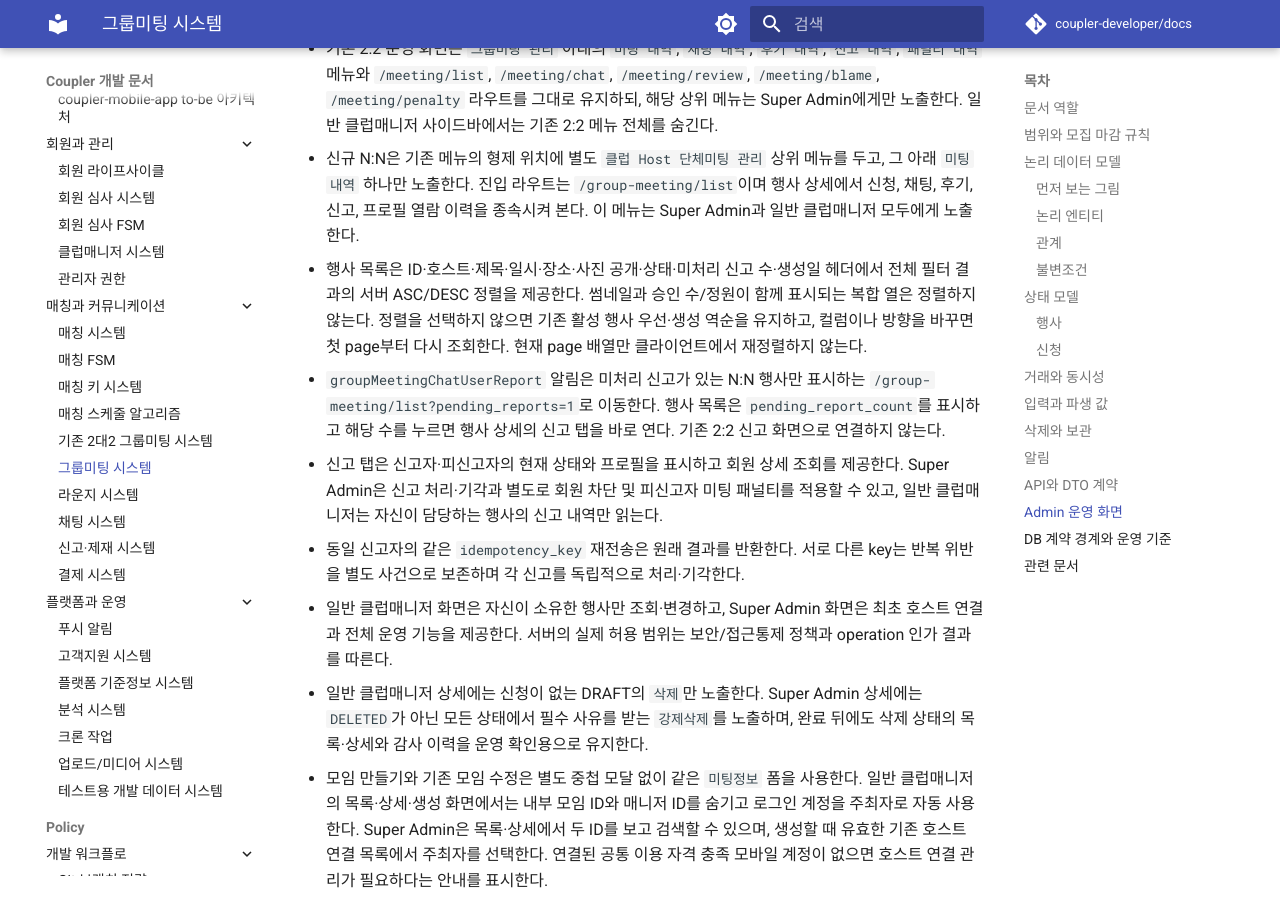
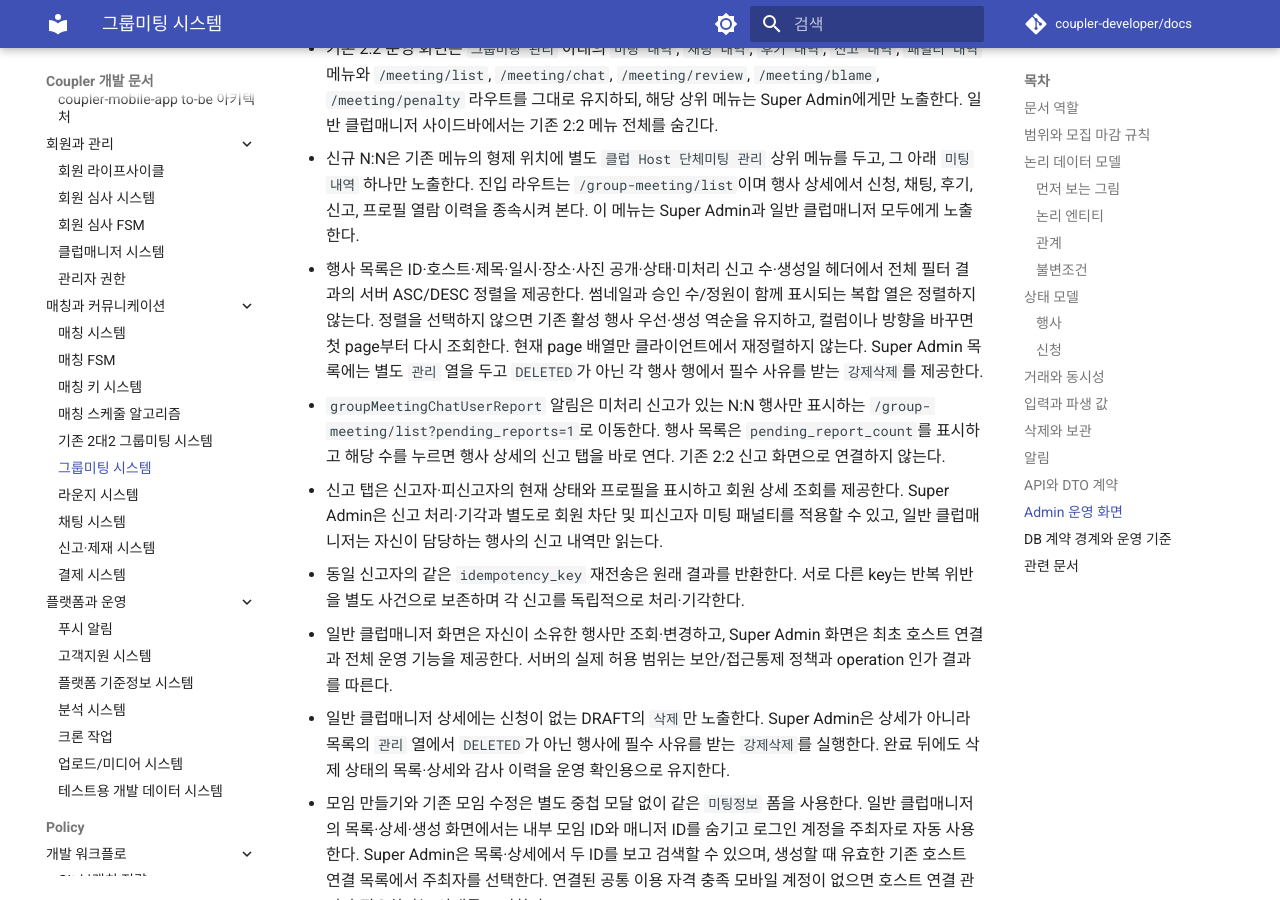
Before and after one commit to coupler-developer/docs, an MkDocs documentation site: the page built from content/architecture/group-meeting-system.md, in a window 1280 px wide and 900 px high, scrolled down 10648 px. Built offline with MkDocs 1.6.1 and Material for MkDocs 9.7.7, drawn with Linux system fonts in a browser that asks for light colours; comment, search, counter and statistics services are not loaded.

Commit message:
docs: N:N 강제삭제 목록 배치 반영
Reason: N:N 강제삭제 진입점을 실제 Admin 목록 관리 컬럼 배치와 일치시켜야 했습니다.

Changes:
- Super Admin 목록 관리 컬럼의 행별 강제삭제 정책을 명시했습니다.
- 상세 팝업에서는 강제삭제를 제공하지 않는다고 정정했습니다.

Tests:
- yarn verify

```diff
--- a/content/architecture/group-meeting-system.md
+++ b/content/architecture/group-meeting-system.md
@@ -412,7 +412,8 @@ unread 절을 따른다.
 - 행사 목록은 ID·호스트·제목·일시·장소·사진 공개·상태·미처리 신고 수·생성일 헤더에서 전체 필터 결과의
   서버 ASC/DESC 정렬을 제공한다. 썸네일과 승인 수/정원이 함께 표시되는 복합 열은 정렬하지 않는다.
   정렬을 선택하지 않으면 기존 활성 행사 우선·생성 역순을 유지하고, 컬럼이나 방향을 바꾸면 첫 page부터 다시
-  조회한다. 현재 page 배열만 클라이언트에서 재정렬하지 않는다.
+  조회한다. 현재 page 배열만 클라이언트에서 재정렬하지 않는다. Super Admin 목록에는 별도 `관리` 열을 두고
+  `DELETED`가 아닌 각 행사 행에서 필수 사유를 받는 `강제삭제`를 제공한다.
 - `groupMeetingChatUserReport` 알림은 미처리 신고가 있는 N:N 행사만 표시하는
   `/group-meeting/list?pending_reports=1`로 이동한다. 행사 목록은 `pending_report_count`를 표시하고 해당 수를
   누르면 행사 상세의 신고 탭을 바로 연다. 기존 2:2 신고 화면으로 연결하지 않는다.
@@ -423,9 +424,9 @@ unread 절을 따른다.
   별도 사건으로 보존하며 각 신고를 독립적으로 처리·기각한다.
 - 일반 클럽매니저 화면은 자신이 소유한 행사만 조회·변경하고, Super Admin 화면은 최초 호스트 연결과 전체
   운영 기능을 제공한다. 서버의 실제 허용 범위는 보안/접근통제 정책과 operation 인가 결과를 따른다.
-- 일반 클럽매니저 상세에는 신청이 없는 DRAFT의 `삭제`만 노출한다. Super Admin 상세에는 `DELETED`가 아닌
-  모든 상태에서 필수 사유를 받는 `강제삭제`를 노출하며, 완료 뒤에도 삭제 상태의 목록·상세와 감사 이력을
-  운영 확인용으로 유지한다.
+- 일반 클럽매니저 상세에는 신청이 없는 DRAFT의 `삭제`만 노출한다. Super Admin은 상세가 아니라 목록의
+  `관리` 열에서 `DELETED`가 아닌 행사에 필수 사유를 받는 `강제삭제`를 실행한다. 완료 뒤에도 삭제 상태의
+  목록·상세와 감사 이력을 운영 확인용으로 유지한다.
 - 모임 만들기와 기존 모임 수정은 별도 중첩 모달 없이 같은 `미팅정보` 폼을 사용한다. 일반 클럽매니저의
   목록·상세·생성 화면에서는 내부 모임 ID와 매니저 ID를 숨기고 로그인 계정을 주최자로 자동 사용한다.
   Super Admin은 목록·상세에서 두 ID를 보고 검색할 수 있으며, 생성할 때 유효한 기존 호스트 연결 목록에서
```
